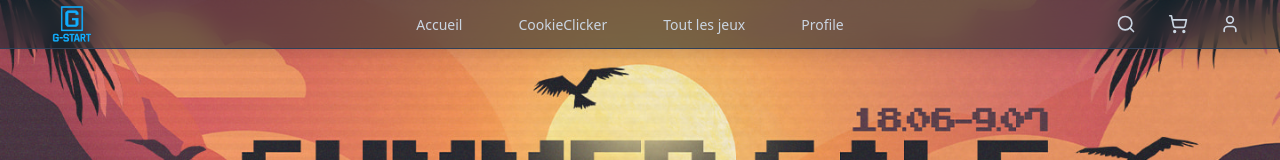
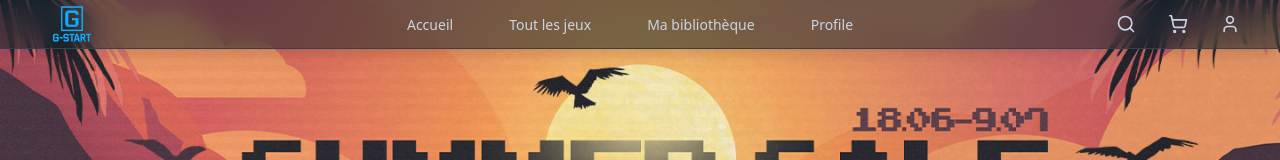
Before and after one commit to ME0WGE/NEXT-GAMESTART-KAMIL, a Next.js app: page / in a window 1280 px wide. Shown: the top 160 px of the page. Built offline with nearby package versions, Linux system fonts and the light colour scheme; no server answers.

Commit message:
feat(Auth): Fix signIn('google')

```diff
--- a/src/app/library/oldpage.jsx
+++ b/src/app/library/page.jsx
@@ -1,6 +1,6 @@
 "use client";
 
-export default function MyLibrary() {
+export default function Library() {
   return (
     <>
       <div className="pt-20">
--- a/src/components/Login.jsx
+++ b/src/components/Login.jsx
@@ -43,7 +43,7 @@ function SocialLoginButtons() {
       {/* Google Button */}
       <button
         className="flex items-center justify-center gap-3 w-full py-3 px-4 bg-white text-gray-700 rounded-lg border border-gray-300 hover:bg-gray-50 hover:shadow-md transition-all duration-200 font-medium"
-        onClick={() => signIn(Google)}>
+        onClick={() => signIn("google")}>
         <FontAwesomeIcon icon={faGoogle} className="text-red-500 text-lg" />
         <span>Continuer avec Google</span>
       </button>
@@ -153,7 +153,7 @@ export default function Login() {
     return () => clearTimeout(toastTimeout.current);
   }, [auth.isError, auth.error.login, auth.error.register]);
 
-  // If user is authenticated with NextAuth (GitHub)
+  // If user is authenticated with NextAuth (Google - GitHub)
   if (session?.user) {
     return (
       <>
--- a/src/components/Navbar/data.json
+++ b/src/components/Navbar/data.json
@@ -4,12 +4,12 @@
     "url": "/"
   },
   {
-    "name": "CookieClicker",
-    "url": "/cookie-clicker"
+    "name": "Tout les jeux",
+    "url": "/games"
   },
   {
-    "name": "Tout les jeux",
-    "url": "/games"
+    "name": "Ma bibliothèque",
+    "url": "/library"
   },
   {
     "name": "Profile",
```
Also changed, not shown: 1 other file (tests, documents, lock files or other folders).
